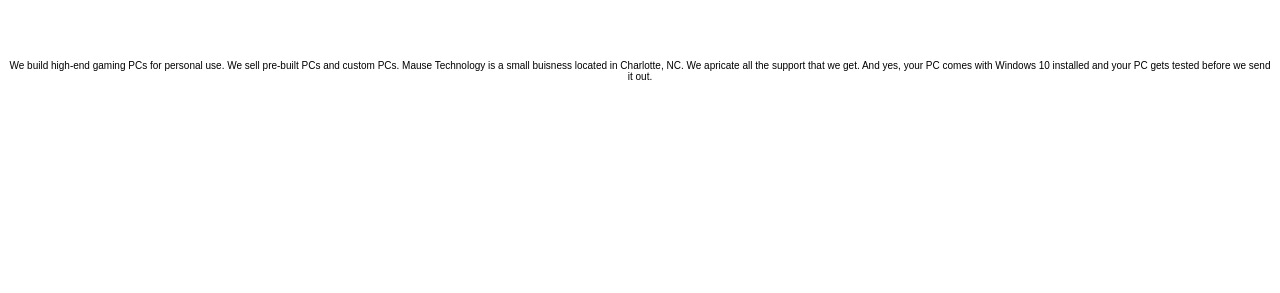
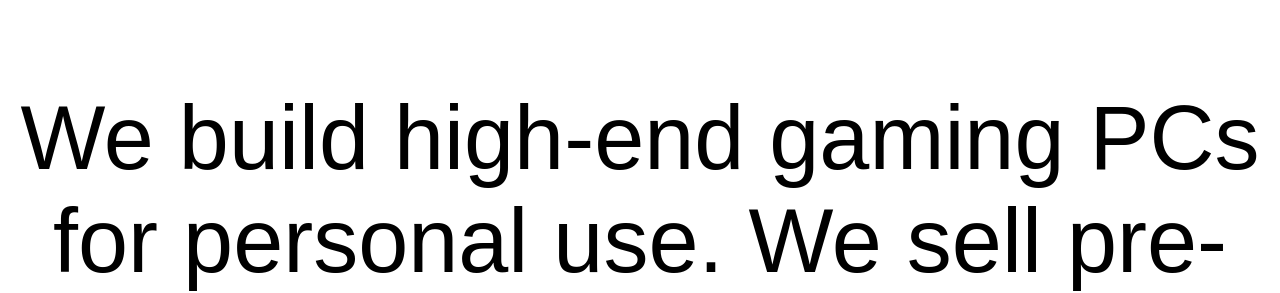
Before and after one commit to Toy-Lagg/Mause-Technology, a plain HTML site: page index.html in a window 1280 px wide. Shown: the part 196-489 px from the top of the page. Drawn offline with Linux system fonts and the light colour scheme.

Commit message:
Update Shop CSS.css

```diff
--- a/Shop CSS.css
+++ b/Shop CSS.css
@@ -57,7 +57,7 @@ font-size: 95px;
 
 #titledesc {
  text-align: center;
-    font-size: 90;
+    font-size: 90px;
     font-family: sans-serif;
 }
 
```
